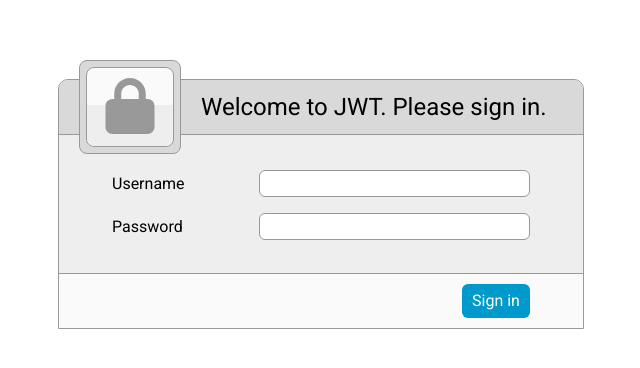
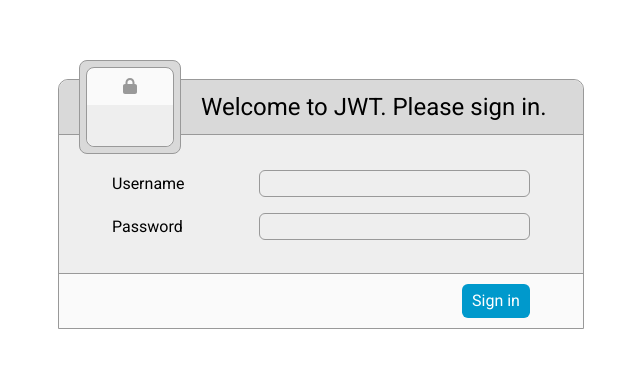
Before and after one commit to huyj2ee/jwt, a React app in the folder frontend/: page / in a window 1280 px wide. Shown: the part 196-564 px from the top of the page, without its empty margins (319-959 px from the left). Built offline with nearby package versions, Linux system fonts and the light colour scheme; no server answers.

Commit message:
[frontend] upgrade tailwindcss from ver 3.4.17 to ver 4.1.8

```diff
--- a/frontend/package.json
+++ b/frontend/package.json
@@ -27,7 +27,7 @@
     "mini-css-extract-plugin": "^2.9.2",
     "postcss-loader": "^8.1.1",
     "style-loader": "^4.0.0",
-    "tailwindcss": "^3.4.17",
+    "tailwindcss": "^4.1.8",
     "typescript": "^5.7.2",
     "webpack": "^5.97.1",
     "webpack-cli": "^6.0.1",
@@ -41,6 +41,7 @@
     "@fortawesome/free-solid-svg-icons": "^6.7.2",
     "@fortawesome/react-fontawesome": "^0.2.2",
     "@reduxjs/toolkit": "^2.6.1",
+    "@tailwindcss/postcss": "^4.1.8",
     "axios": "^1.8.4",
     "react": "^19.0.0",
     "react-dom": "^19.0.0",
--- a/frontend/postcss.config.js
+++ b/frontend/postcss.config.js
@@ -1,6 +1,6 @@
-const tailwindcss = require('tailwindcss');
+const tailwindcss = require('@tailwindcss/postcss');
 module.exports = {
-  plugins: [
-    tailwindcss
-  ]
+  plugins: {
+    '@tailwindcss/postcss': tailwindcss
+  }
 };
--- a/frontend/src/app.css
+++ b/frontend/src/app.css
@@ -1,6 +1,5 @@
-@tailwind base;
-@tailwind components;
-@tailwind utilities;
+@import 'tailwindcss';
+@config '../tailwind.config.js';
 
 * {
   font-family: Roboto;
```
Also changed, not shown: 1 other file (tests, documents, lock files or other folders).
